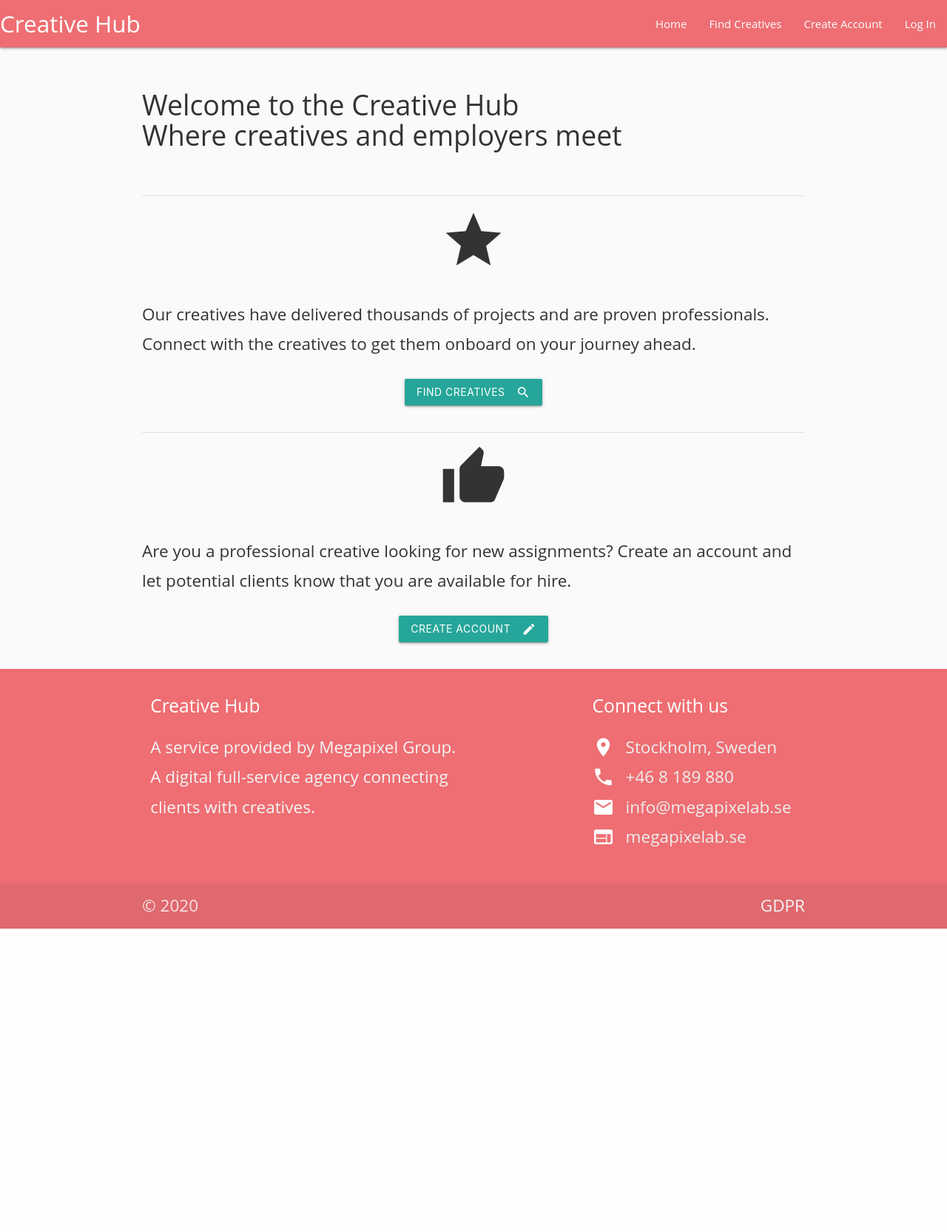
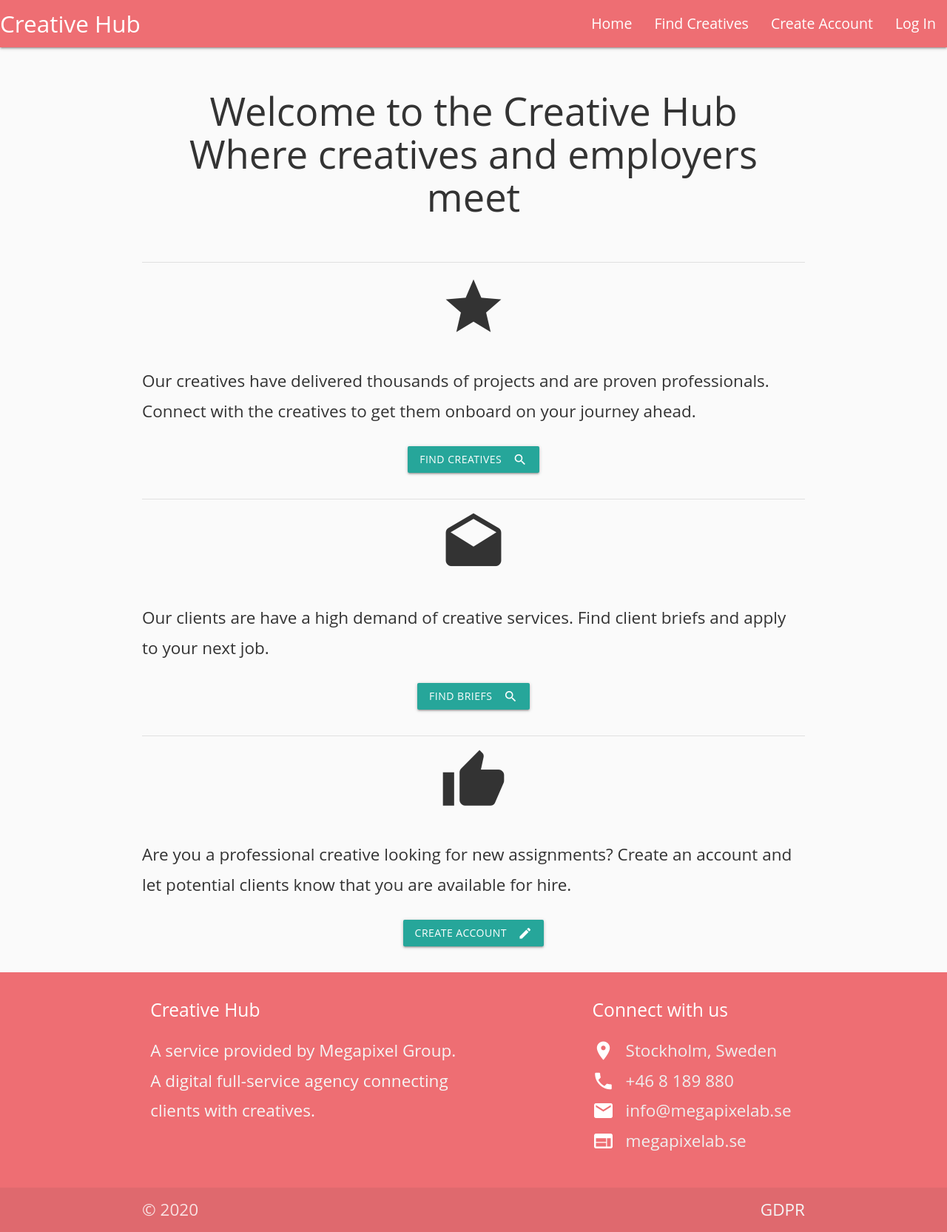
Before and after one commit to Code-Institute-Submissions/robinwesterback-creative-hub, a Flask app: page / in a window 1280 px wide. Shown: the whole page at 74% size. Before the commit the page ends 1255 px from the top, so only its background shows below. Run offline with Flask 2, Linux system fonts and the light colour scheme; some libraries are stand-ins or nearby versions.

Commit message:
Add modal for creating account and additional content on index.html. Add relevant styles and scripts to base.html and style.css.

```diff
--- a/static/css/style.css
+++ b/static/css/style.css
@@ -6,8 +6,12 @@ body {
   color: #333333;
 }
 
+header ul a {
+    font-size: 1.3rem;
+}
+
 h1 {
-  font-size: 2.5rem;
+  font-size: 3.5rem;
 }
 
 /* h1::after {
--- a/templates/base.html
+++ b/templates/base.html
@@ -1,5 +1,8 @@
 <!DOCTYPE html>
 <html lang="en">
+
+  <!-- Head -->
+
   <head>
     <meta charset="UTF-8" />
     <meta name="viewport" content="width=device-width, initial-scale=1.0" />
@@ -18,7 +21,14 @@
     />
     <title>Document</title>
   </head>
+
+  <!-- Body -->
+
   <body>
+
+  <!-- Header -->
+
+    <header>
       <nav>
         <div class="nav-wrapper">
           <a href="{{url_for('home')}}" class="brand-logo">Creative Hub</a>
@@ -40,10 +50,17 @@
         <li><a href="{{url_for('register')}}">Create Account</a></li>
         <li><a href="{{url_for('user_interface')}}">Log In</a></li>
       </ul>
+    </header>
 
+    <!-- Main -->
+
+    <main>
       <div class="container">
         {% block content %} {% endblock %}
       </div>
+    </main>
+
+    <!-- Footer -->
 
     <footer class="page-footer">
       <div class="container">
@@ -95,6 +112,8 @@
       </div>
     </footer>
 
+    <!-- Scripts -->
+
     <script
       src="https://cdnjs.cloudflare.com/ajax/libs/jquery/3.5.1/jquery.min.js"
       integrity="sha512-bLT0Qm9VnAYZDflyKcBaQ2gg0hSYNQrJ8RilYldYQ1FxQYoCLtUjuuRuZo+fjqhx/qtq/1itJ0C2ejDxltZVFg=="
@@ -103,7 +122,9 @@
     <script src="https://cdnjs.cloudflare.com/ajax/libs/materialize/1.0.0/js/materialize.min.js"></script>
     <script type="text/javascript">
       $(document).ready(function () {
-        $(".collapsible").collapsible(), $(".sidenav").sidenav();
+        $(".collapsible").collapsible(),
+          $(".sidenav").sidenav(),
+          $(".modal").modal();
       });
     </script>
   </body>
--- a/templates/index.html
+++ b/templates/index.html
@@ -1,9 +1,15 @@
 {% extends 'base.html' %} {% block content %}
 
-<div class="section row">
+<!-- Section home -->
+
+<div class="section row center">
   <h1>Welcome to the Creative Hub<br />Where creatives and employers meet</h1>
 </div>
+
 <div class="divider"></div>
+
+<!-- Section find creatives -->
+
 <div class="section">
   <div class="row center-align">
     <i class="material-icons large center-align">star</i>
@@ -14,15 +20,37 @@
     journey ahead.
   </p>
   <div class="row center-align">
-    <a href="{{url_for('get_creatives')}}">
-      <button class="btn waves-effect waves-light" type="submit" name="action">
-        Find Creatives
-        <i class="material-icons right">search</i>
-      </button>
+    <a href="{{url_for('get_creatives')}}" class="waves-effect waves-light btn">
+      Find Creatives
+      <i class="material-icons right">search</i>
     </a>
   </div>
 </div>
+
 <div class="divider"></div>
+
+<!-- Section find briefs -->
+
+<div class="section">
+  <div class="row center-align">
+    <i class="material-icons large center-align">drafts</i>
+  </div>
+  <p>
+    Our clients are have a high demand of creative services. Find client briefs
+    and apply to your next job.
+  </p>
+  <div class="row center-align">
+    <a href="{{url_for('get_creatives')}}" class="waves-effect waves-light btn">
+      Find Briefs
+      <i class="material-icons right">search</i>
+    </a>
+  </div>
+</div>
+
+<div class="divider"></div>
+
+<!-- Section create account -->
+
 <div class="section">
   <div class="row center-align">
     <i class="material-icons large center-align">thumb_up</i>
@@ -32,12 +60,48 @@
     account and let potential clients know that you are available for hire.
   </p>
   <div class="row center-align">
-    <a href="{{url_for('register')}}">
-      <button class="btn waves-effect waves-light" type="submit" name="action">
-        Create Account
-        <i class="material-icons right">create</i>
-      </button>
-    </a>
+    <!-- Modal Trigger -->
+    <a class="waves-effect waves-light btn modal-trigger" href="#modal1"
+      >Create Account<i class="material-icons right">create</i></a
+    >
+
+    <!-- Modal Structure -->
+    <div id="modal1" class="modal">
+      <div class="modal-content">
+        <h4>Create Account</h4>
+        <p>Do you want to create a creative or client account?</p>
+        <div class="row">
+          <!-- Creative account -->
+
+          <div class="col s6">
+            <a
+              href="{{url_for('register')}}"
+              class="waves-effect waves-light btn"
+            >
+              Creative Account
+              <i class="material-icons right">accessibility</i>
+            </a>
+          </div>
+
+          <!-- Client account -->
+
+          <div class="col s6">
+            <a
+              href="{{url_for('register')}}"
+              class="waves-effect waves-light btn"
+            >
+              Client Account
+              <i class="material-icons right">person_outline</i>
+            </a>
+          </div>
+        </div>
+      </div>
+      <div class="modal-footer">
+        <a href="#!" class="modal-close waves-effect waves-green btn-flat"
+          >Close</a
+        >
+      </div>
+    </div>
   </div>
 </div>
 
```
Lines whose indentation alone changed are shown as unchanged.
